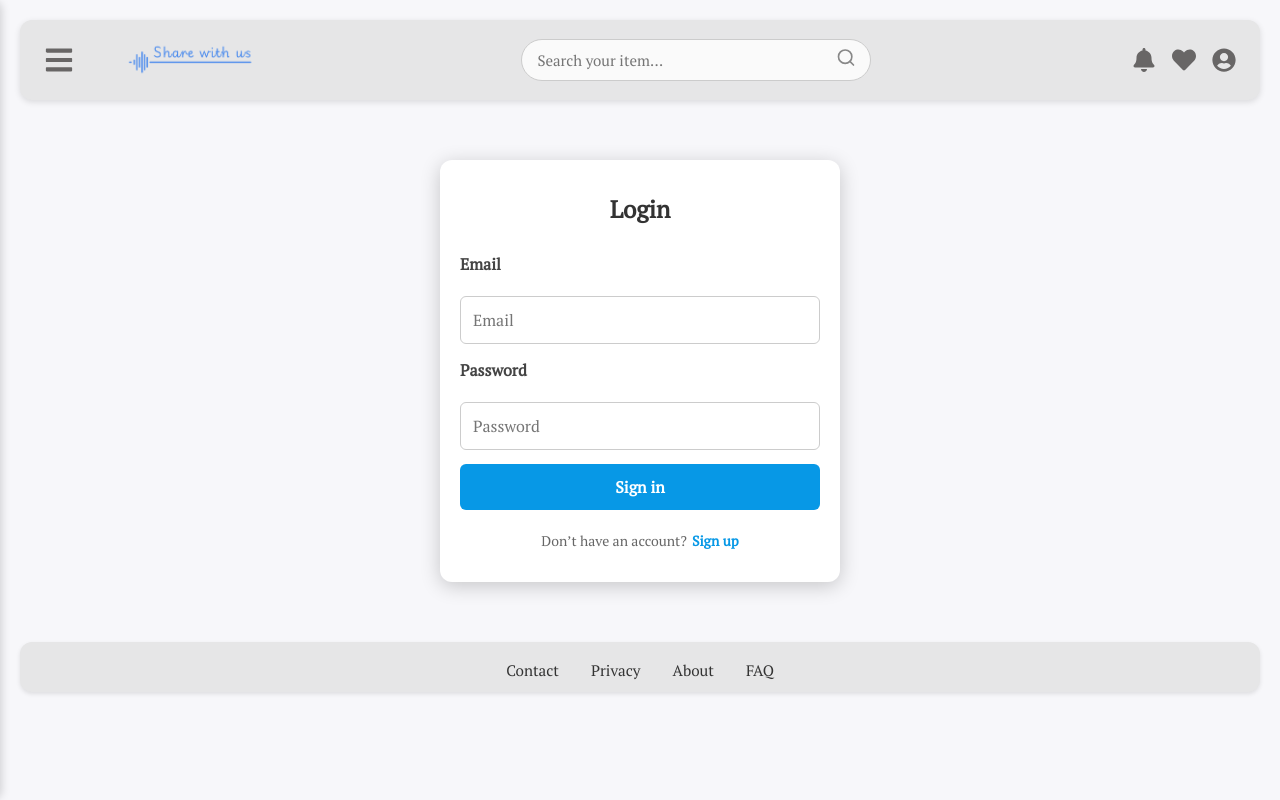
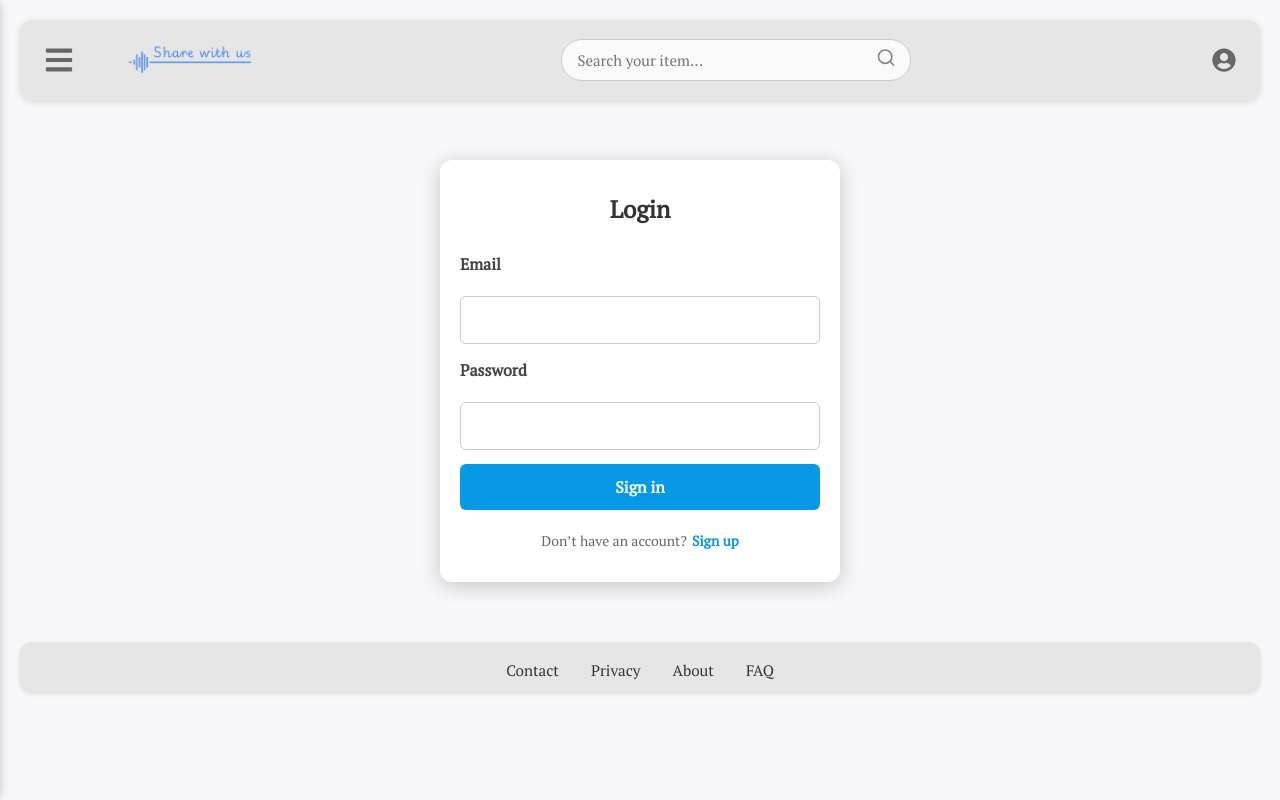
Before and after one commit to HackYourFutureProjects/c51-final-project-group-A, a React (Vite) app in the folder client/: page /auth in a window 1280 px wide. Built offline with nearby package versions, Linux system fonts and the light colour scheme.

Commit message:
Tyding up some feature in project

```diff
--- a/client/src/components/Header.jsx
+++ b/client/src/components/Header.jsx
@@ -1,4 +1,4 @@
-import { FaBars, FaBell, FaHeart, FaUserCircle } from "react-icons/fa";
+import { FaBars, FaUserCircle } from "react-icons/fa";
 import { useState } from "react";
 import "./Header.css";
 import SearchBar from "./SearchBar";
@@ -37,8 +37,6 @@ const Header = () => {
           </div>
         </div>
         <div className="header-right">
-          <FaBell className="header-icon" />
-          <FaHeart className="header-icon" />
           {isLoggedIn ? (
             // If the user is logged in, show the LogoutButton
             <LogoutButton />
--- a/client/src/components/ItemCard.css
+++ b/client/src/components/ItemCard.css
@@ -25,10 +25,8 @@
 }
 
 .item-card:hover h3 {
-  background: linear-gradient(135deg, #007acc, #86ccfb);
-  -webkit-background-clip: text;
-  background-clip: text;
-  -webkit-text-fill-color: transparent;
+  color: #082e80;
+  font-weight: bold;
 }
 .item-card img {
   width: 100%;
@@ -38,14 +36,10 @@
 }
 
 .item-card h3 {
+  font-weight: bold;
   margin: 0 0 10px;
-  font-size: 1.2rem;
-  background: -webkit-linear-gradient(135deg, #0798e6, #007acc);
-  -webkit-background-clip: text;
-  background-clip: text;
-  -webkit-text-fill-color: transparent;
-  color: #333;
-  font-weight: 700;
+  font-size: 1.3rem;
+  color: #0798e6;
 }
 
 .item-card p {
--- a/client/src/components/ItemCard.jsx
+++ b/client/src/components/ItemCard.jsx
@@ -43,7 +43,7 @@ const ItemCard = ({ item }) => {
         Rental Period: {item.borrowDuration}{" "}
         {item.borrowDuration === 1 ? "day" : "days"}
       </p>
-      <p className="item-card-price">Rental Price: {item.price}€</p>
+      <p className="item-card-price">Rental Price: €{item.price}</p>
       {item.availability ? (
         <p style={{ color: "green", fontWeight: "bold" }}>✅Available</p>
       ) : (
--- a/client/src/components/ItemSlider.css
+++ b/client/src/components/ItemSlider.css
@@ -67,7 +67,8 @@
 }
 
 .slider-title {
-  font-size: 1.2rem;
+  font-size: 1.3rem;
+  font-weight: bold;
   margin: 1rem 0 0 0;
   padding-left: 2rem;
   color: #515151;
--- a/client/src/components/LoginForm.jsx
+++ b/client/src/components/LoginForm.jsx
@@ -4,22 +4,10 @@ export default function LoginForm({ handleSubmit }) {
   return (
     <form className="auth-form" onSubmit={handleSubmit}>
       <label htmlFor="email">Email</label>
-      <input
-        id="email"
-        name="email"
-        type="email"
-        required
-        placeholder="Email"
-      />
+      <input id="email" name="email" type="email" required />
 
       <label htmlFor="password">Password</label>
-      <input
-        id="password"
-        name="password"
-        type="password"
-        required
-        placeholder="Password"
-      />
+      <input id="password" name="password" type="password" required />
 
       <button type="submit">Sign in</button>
     </form>
--- a/client/src/components/RegisterForm.jsx
+++ b/client/src/components/RegisterForm.jsx
@@ -4,25 +4,13 @@ export default function RegisterForm({ handleSubmit }) {
   return (
     <form className="auth-form" onSubmit={handleSubmit}>
       <label htmlFor="name">Name</label>
-      <input id="name" name="name" type="text" required placeholder="Name" />
+      <input id="name" name="name" type="text" required />
 
       <label htmlFor="email">Email</label>
-      <input
-        id="email"
-        name="email"
-        type="email"
-        required
-        placeholder="email"
-      />
+      <input id="email" name="email" type="email" required />
 
       <label htmlFor="password">Password</label>
-      <input
-        id="password"
-        name="password"
-        type="password"
-        required
-        placeholder="password"
-      />
+      <input id="password" name="password" type="password" required />
 
       <button type="submit">Sign up</button>
     </form>
```
